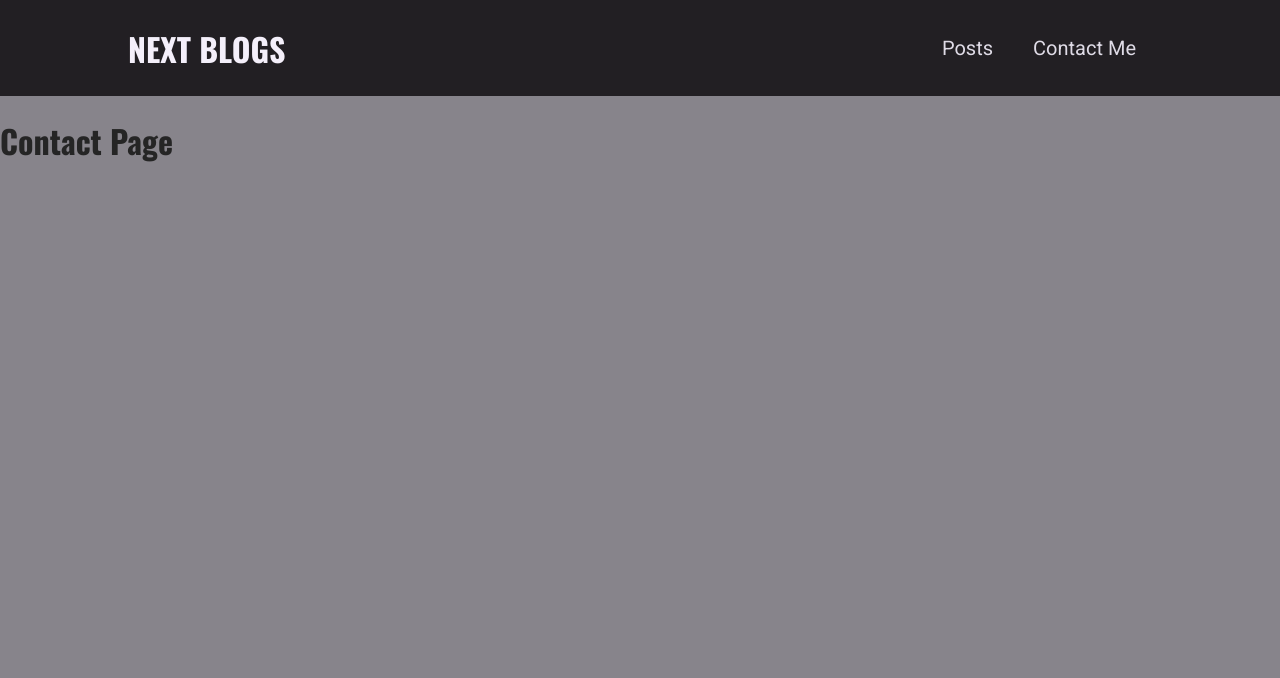
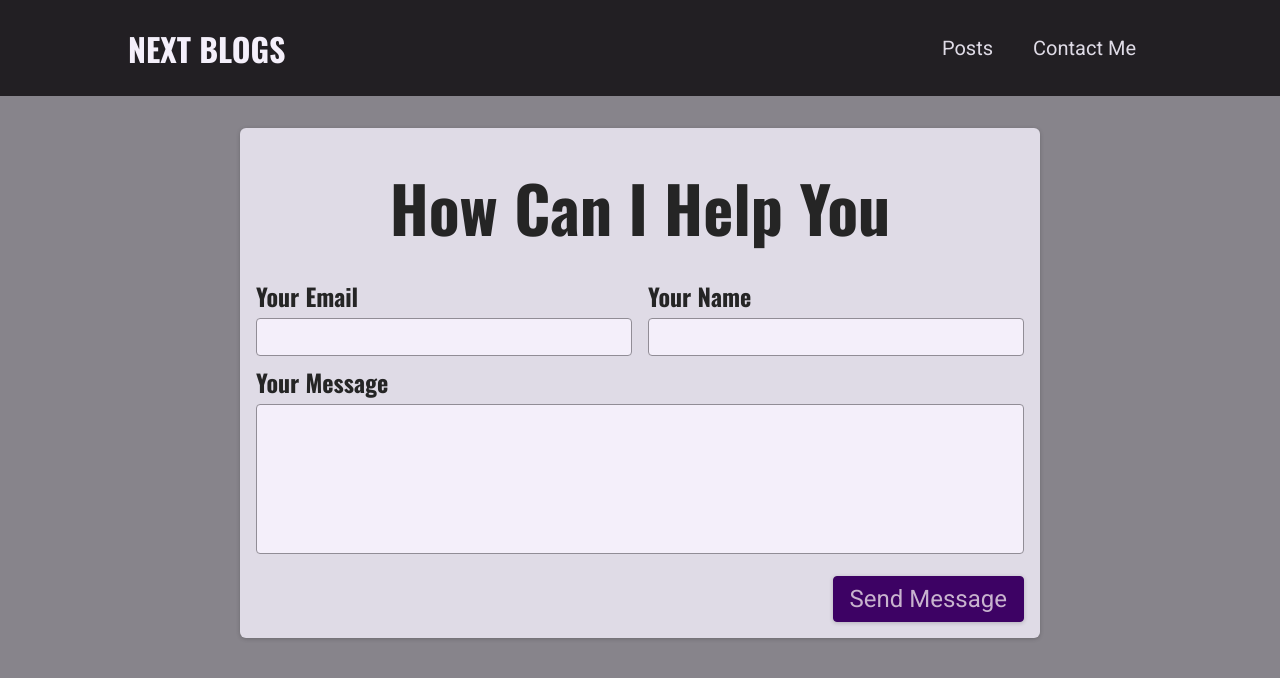
Before and after one commit to impruthvi/next-blog, a Next.js app: page /contact in a window 1280 px wide. Shown: the top 678 px of the page. Built offline with nearby package versions, Linux system fonts and the light colour scheme.

Commit message:
created a contect form

```diff
--- /dev/null
+++ b/components/contect/contect-form.js
@@ -0,0 +1,30 @@
+import classes from "./contect-form.module.css";
+
+const ContectForm = () => {
+  return (
+    <section className={classes.contact}>
+      <h1>How Can I Help You</h1>
+      <form className={classes.form}>
+        <div className={classes.controls}>
+          <div className={classes.control}>
+            <label htmlFor="email">Your Email</label>
+            <input type="email" id="email" required />
+          </div>
+          <div className={classes.control}>
+            <label htmlFor="name">Your Name</label>
+            <input type="text" id="name" required />
+          </div>
+        </div>
+        <div className={classes.control}>
+          <label htmlFor="message">Your Message</label>
+          <textarea id="message" rows="5"></textarea>
+        </div>
+        <div className={classes.actions}>
+          <button>Send Message</button>
+        </div>
+      </form>
+    </section>
+  );
+};
+
+export default ContectForm;
--- /dev/null
+++ b/components/contect/contect-form.module.css
@@ -0,0 +1,73 @@
+.contact {
+  margin: var(--size-8) auto;
+  border-radius: 6px;
+  background-color: var(--color-grey-100);
+  width: 90%;
+  max-width: 50rem;
+  padding: var(--size-4);
+  box-shadow: 0 1px 4px rgba(0, 0, 0, 0.2);
+  font-size: var(--size-6);
+}
+
+.contact h1 {
+  font-size: var(--size-8);
+  margin: var(--size-4) 0;
+  text-align: left;
+}
+
+.form label {
+  display: block;
+  font-family: "Oswald", sans-serif;
+  font-weight: bold;
+  margin: var(--size-2) 0 var(--size-1) 0;
+}
+
+.form input,
+.form textarea {
+  font: inherit;
+  padding: var(--size-1);
+  border-radius: 4px;
+  width: 100%;
+  border: 1px solid var(--color-grey-400);
+  background-color: var(--color-grey-50);
+  resize: none;
+}
+
+.controls {
+  display: flex;
+  column-gap: 1rem;
+  flex-wrap: wrap;
+}
+
+.control {
+  flex: 1;
+  min-width: 10rem;
+}
+
+.actions {
+  margin-top: var(--size-4);
+  text-align: right;
+}
+
+.form button {
+  font: inherit;
+  cursor: pointer;
+  background-color: var(--color-primary-700);
+  border: 1px solid var(--color-primary-700);
+  padding: var(--size-2) var(--size-4);
+  border-radius: 4px;
+  color: var(--color-primary-50);
+  box-shadow: 0 1px 4px rgba(0, 0, 0, 0.2);
+}
+
+.form button:hover {
+  background-color: var(--color-primary-500);
+  border-color: var(--color-primary-500);
+}
+
+@media (min-width: 768px) {
+  .contact h1 {
+    font-size: var(--size-16);
+    text-align: center;
+  }
+}
--- a/pages/contact.js
+++ b/pages/contact.js
@@ -1,8 +1,6 @@
+import ContectForm from "../components/contect/contect-form";
+
 const ContactPage = () => {
-  return (
-    <div>
-      <h1>Contact Page</h1>
-    </div>
-  );
+  return <ContectForm />;
 };
 export default ContactPage;
```
